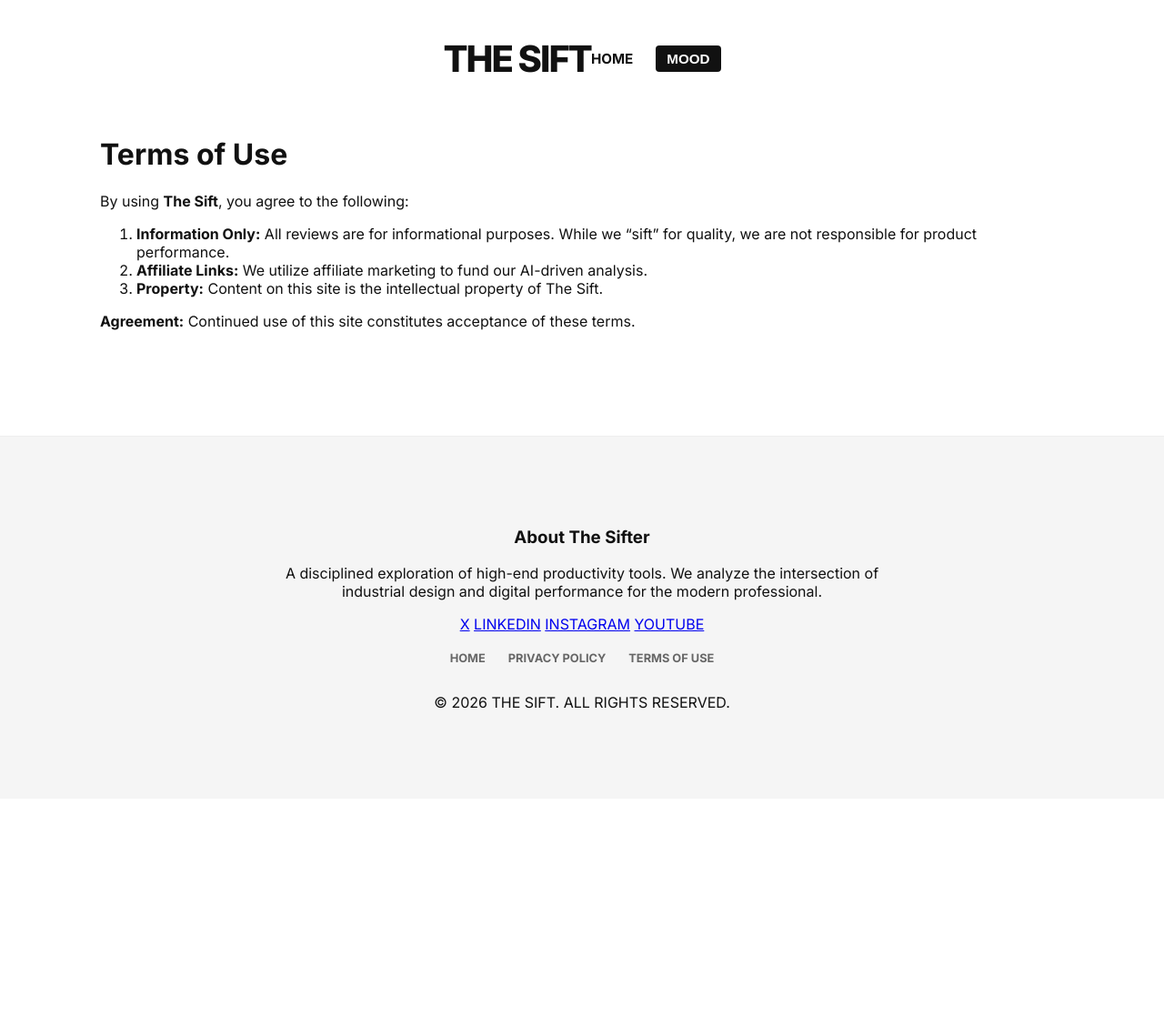
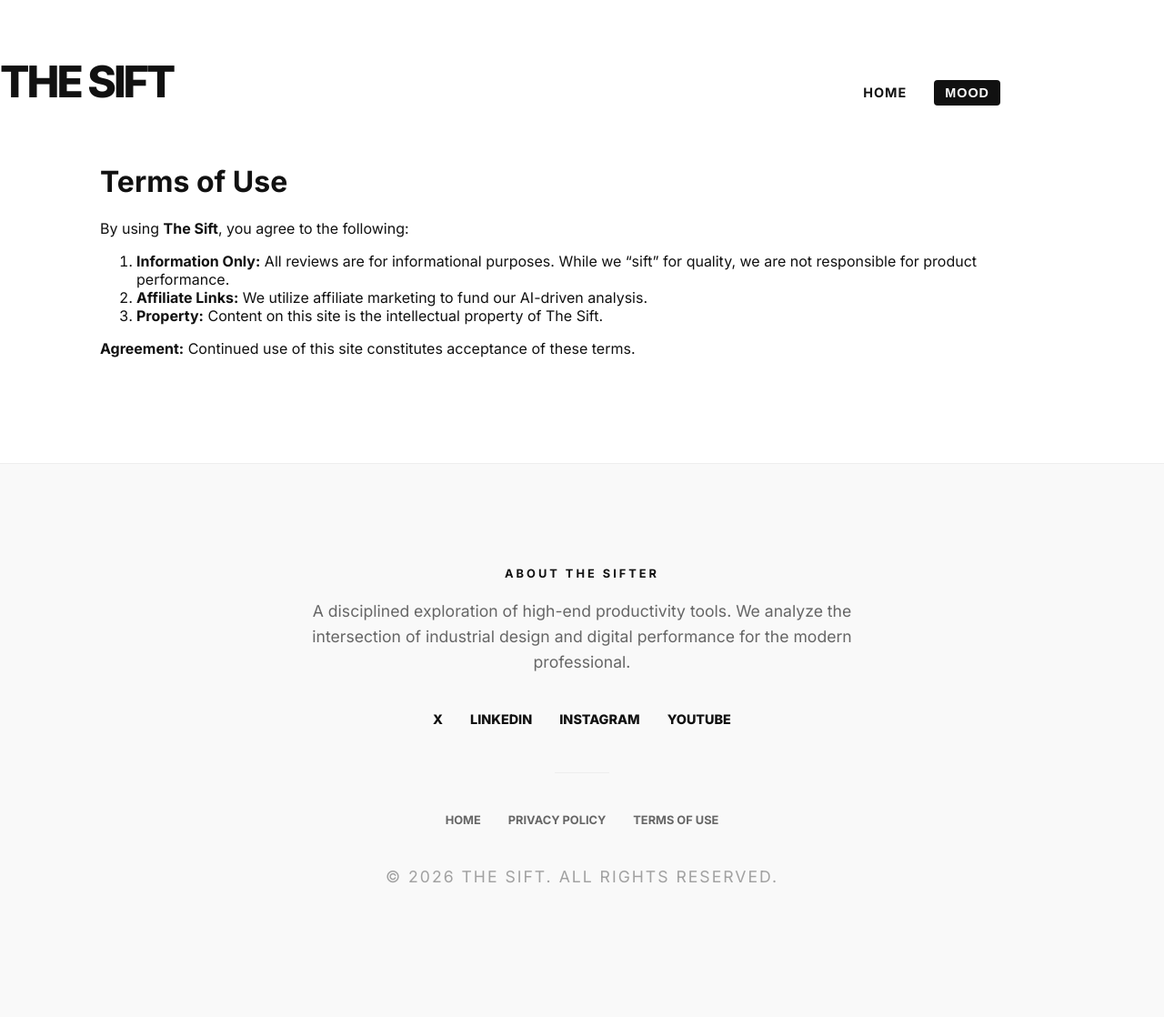
Before and after one commit to 174hz/thesift, a Jekyll site: the page built from terms.md, in a window 1280 px wide. Shown: the whole page at 91% size. Built offline with Jekyll 4.4.1, drawn with Linux system fonts in a browser that asks for light colours; before the commit the page ends 900 px from its top, so only the background shows below that.

Commit message:
Update style.scss

```diff
--- a/assets/css/style.scss
+++ b/assets/css/style.scss
@@ -1,66 +1,84 @@
 ---
 ---
+/* 1. ARCHITECTURAL VARIABLES */
 :root {
   --bg-color: #ffffff;
   --text-color: #111111;
   --border-color: #eeeeee;
   --muted-text: #666666;
-  --footer-bg: #f5f5f5; /* Distinct color pattern for footer */
+  --footer-bg: #f9f9f9; /* Distinct footer variation */
   --max-width: 1100px;
+  --hero-height: 420px;
 }
 
 [data-theme="dark"], [data-theme="graphite"] {
   --bg-color: #0c0c0c;
   --text-color: #ffffff;
   --border-color: #222222;
-  --footer-bg: #141414;
+  --footer-bg: #141414; /* Darker footer variation */
 }
 
+/* 2. GLOBAL RESET & CENTERING */
 body {
     margin: 0; padding: 0;
     background: var(--bg-color);
     color: var(--text-color);
     font-family: 'Inter', sans-serif;
     display: flex; flex-direction: column; align-items: center;
+    transition: background 0.3s ease;
 }
 
-/* THE 1100px CONTAINER LOCK */
 .site-wrapper {
     width: 100%;
-    max-width: var(--max-width);
+    max-width: var(--max-width); /* Locks content to 1100px width */
     padding: 0 20px;
     box-sizing: border-box;
 }
 
-/* HEADER ALIGNMENT: LOGO LEFT, NAV RIGHT */
+/* 3. HEADER: POSITIONED AT OUTER EDGES */
+.main-header {
+    width: 100%;
+}
+
 .header-flex {
     display: flex;
-    justify-content: space-between;
-    align-items: center;
-    padding: 40px 0;
+    justify-content: space-between; /* Pushes Logo left, Nav right */
+    align-items: baseline;
+    padding: 60px 0 40px 0;
 }
 
 .logo {
-    font-size: 2.5rem; /* Enhanced size per request */
+    font-size: 3rem; /* Enhanced stylized font size */
     font-weight: 800;
-    letter-spacing: -2px;
+    letter-spacing: -3px;
     text-decoration: none;
     color: var(--text-color);
+
+    /* FADE-IN ANIMATION */
+    opacity: 0;
+    animation: fadeInLogo 1.2s ease-out forwards;
+    animation-delay: 0.2s;
+}
+
+@keyframes fadeInLogo {
+    from { opacity: 0; transform: translateY(8px); }
+    to { opacity: 1; transform: translateY(0); }
 }
 
 .main-nav {
     display: flex;
-    gap: 25px;
+    gap: 30px;
     align-items: center;
 }
 
 .main-nav a, #theme-cycle {
-    font-size: 0.95rem; /* Enhanced size per request */
+    font-size: 0.9rem;
     font-weight: 700;
     text-transform: uppercase;
     text-decoration: none;
     color: var(--text-color);
     background: none; border: none; cursor: pointer;
+    letter-spacing: 1px;
 }
 
 #theme-cycle {
@@ -70,15 +88,15 @@
     border-radius: 4px;
 }
 
-/* HERO DISCIPLINE: SAME SIZE AS TWO BLOCKS BELOW */
+/* 4. HERO SECTION: WIDTH OF TWO BLOCKS */
 .latest-analysis-hero {
     width: 100%;
-    margin-bottom: 50px;
+    margin-bottom: 60px;
 }
 
 .hero-image-container {
     width: 100%;
-    height: 420px; /* Rigid cinematic height lock */
+    height: var(--hero-height); /* Strict cinematic constraint */
     border-radius: 4px;
     overflow: hidden;
     position: relative;
@@ -89,13 +107,44 @@
     width: 100%;
     height: 100%;
     object-fit: cover; /* Prevents image ballooning */
+    opacity: 0.85;
 }
 
-/* FOOTER: DISTINCT COLOR & ALIGNMENT FIX */
+.hero-overlay {
+    position: absolute;
+    bottom: 0;
+    left: 0;
+    right: 0;
+    padding: 40px;
+    background: linear-gradient(transparent, rgba(0,0,0,0.95));
+}
+
+.hero-title {
+    color: #ffffff !important;
+    font-size: 2.8rem;
+    margin: 0;
+    font-weight: 800;
+    letter-spacing: -1.5px;
+}
+
+/* 5. TWO-BLOCK GRID */
+.post-grid {
+    display: grid;
+    grid-template-columns: 1fr 1fr; /* Exact two-block split */
+    gap: 40px;
+    margin-bottom: 80px;
+}
+
+.post-card { text-decoration: none; color: inherit; display: block; }
+.post-image { width: 100%; aspect-ratio: 16/9; border-radius: 4px; overflow: hidden; margin-bottom: 15px; }
+.post-image img { width: 100%; height: 100%; object-fit: cover; }
+.post-title { font-size: 1.4rem; font-weight: 700; color: var(--text-color) !important; margin: 10px 0; }
+
+/* 6. CENTERED FOOTER: DISTINCT PATTERN */
 .main-footer {
     width: 100%;
-    background: var(--footer-bg);
-    padding: 80px 0;
+    background: var(--footer-bg); /* Use distinct variation color */
+    padding: 100px 0;
     margin-top: 100px;
     border-top: 1px solid var(--border-color);
     display: flex;
@@ -104,17 +153,23 @@
 
 .footer-inner {
     width: 100%;
-    max-width: 700px;
-    text-align: center; /* Fixes left-to-right mess */
+    max-width: 650px;
+    text-align: center; /* Fixes left-to-right alignment */
 }
+
+.footer-inner h3 { font-size: 0.8rem; text-transform: uppercase; letter-spacing: 3px; margin-bottom: 20px; }
+.footer-inner p { color: var(--muted-text); font-size: 1.1rem; line-height: 1.6; margin-bottom: 40px; }
+
+.social-bar { display: flex; justify-content: center; gap: 30px; margin-bottom: 50px; }
+.social-bar a { color: var(--text-color); text-decoration: none; font-weight: 800; font-size: 0.9rem; }
 
 .footer-legal-links {
     display: flex;
     justify-content: center;
-    gap: 25px;
+    gap: 30px;
     list-style: none;
     padding: 0;
-    margin-bottom: 30px;
+    margin-bottom: 40px;
 }
 
 .footer-legal-links a {
@@ -122,4 +177,19 @@
     color: var(--muted-text);
     font-size: 0.8rem;
     font-weight: 700;
+    text-transform: uppercase;
 }
+
+.footer-divider {
+    height: 1px; width: 60px; background: var(--border-color); margin: 0 auto 40px auto;
+}
+
+.copyright { font-size: 0.7rem; color: var(--muted-text); text-transform: uppercase; letter-spacing: 2px; opacity: 0.6; }
+
+/* MOBILE RESPONSIVENESS */
+@media (max-width: 850px) {
+    .header-flex { flex-direction: column; text-align: center; gap: 20px; }
+    .post-grid { grid-template-columns: 1fr; }
+    .hero-image-container { height: 320px; }
+    .hero-title { font-size: 1.8rem; }
+}
```
